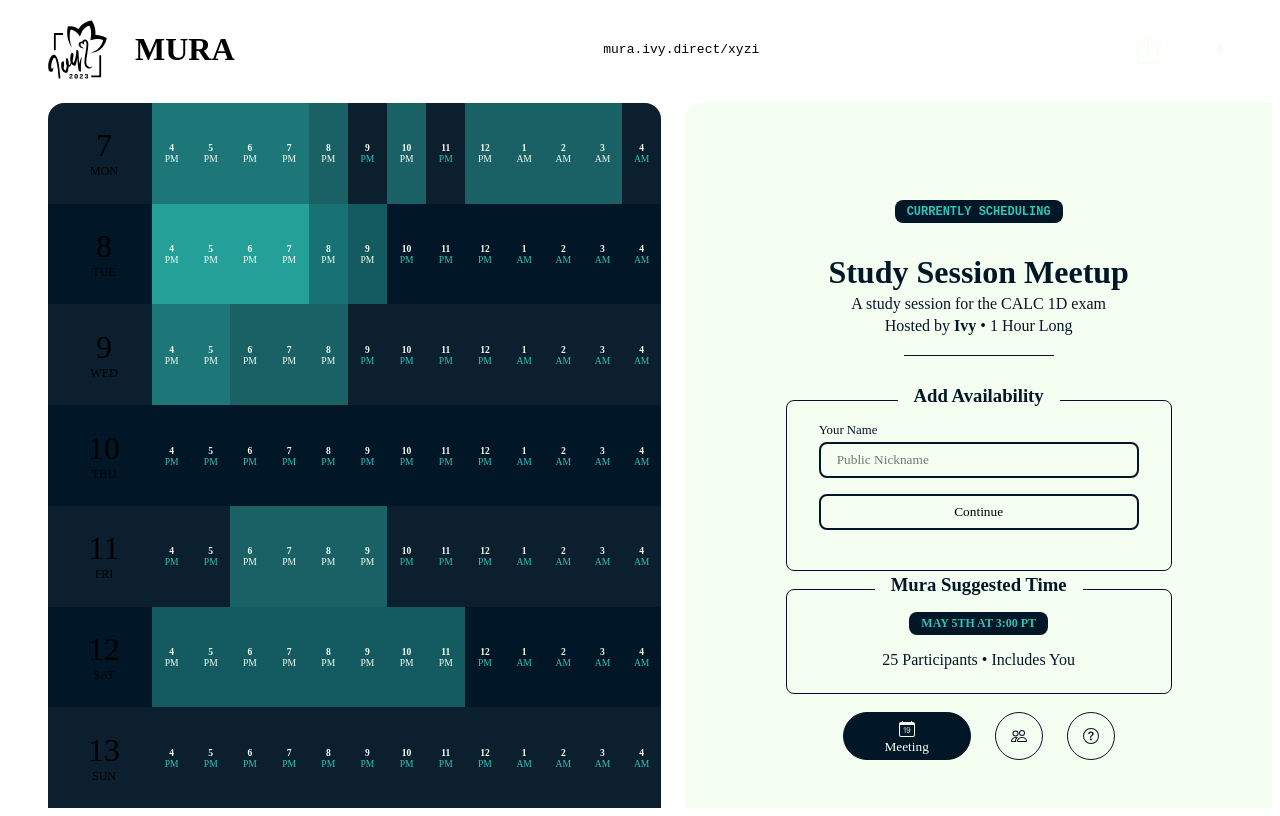
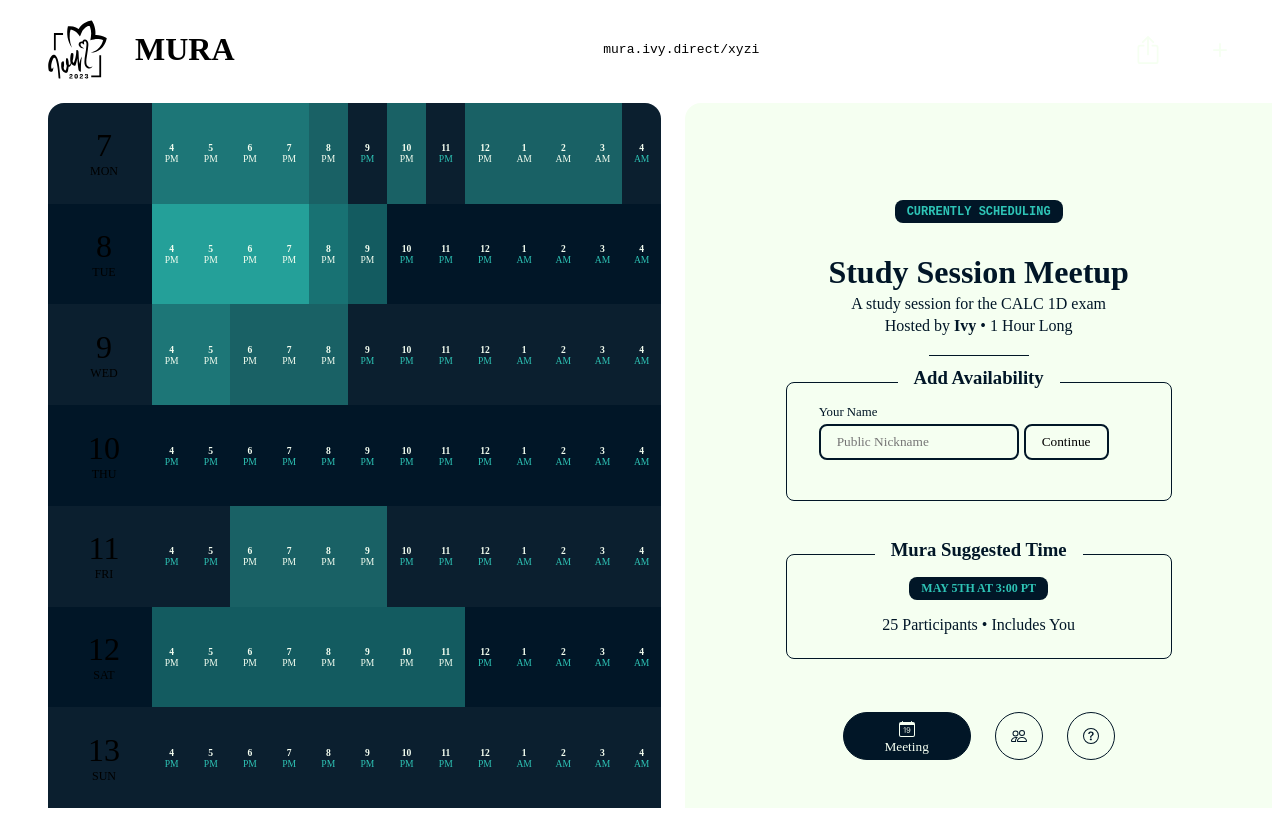
Before and after one commit to ivynya/mura, a SvelteKit app: page / in a window 1280 px wide. Built offline with nearby package versions, Linux system fonts and the light colour scheme; no server answers; a web font is replaced by a local one.

Commit message:
feat: bind page with view

```diff
--- a/src/routes/InfoBar.svelte
+++ b/src/routes/InfoBar.svelte
@@ -4,18 +4,22 @@
   import type { Mura } from "../lib/mura";
 
   export let mura: Mura;
+  let activePage: "meeting" | "participants" | "help" = "meeting";
 </script>
 
 <div class="info-bar">
   <InfoHeader {mura} />
-  <br><br>
+  <br>
+  {#if activePage === "meeting"}
   <div class="login">
     <h3>Add Availability</h3>
-    <label for="name">
-      <span>Your Name</span>
-      <input id="name" type="text" placeholder="Public Nickname">
-    </label>
-    <button>Continue</button>
+    <div>
+      <label for="name">
+        <span>Your Name</span>
+        <input id="name" type="text" placeholder="Public Nickname">
+      </label>
+      <button>Continue</button>
+    </div>
   </div>
   <span class="spacer"></span>
   <div class="suggested-time">
@@ -23,8 +27,13 @@
     <p class="tag"><b>May 5th at 3:00 PT</b></p>
     <p>25 Participants • Includes You</p>
   </div>
-  <br>
-  <InfoNav />
+  {/if}
+  {#if activePage === "participants"}
+  {/if}
+  {#if activePage === "help"}
+  {/if}
+  <span class="spacer"></span>
+  <InfoNav bind:activePage />
 </div>
 
 <style lang="scss">
@@ -56,6 +65,13 @@
     }
 
     .login {
+      > div {
+        display: flex;
+        align-items: flex-end;
+        column-gap: 5px;
+        width: 100%;
+      }
+
       label {
         display: flex;
         flex-direction: column;
@@ -76,7 +92,6 @@
 
         margin-bottom: 1rem;
         padding: 0.5rem 1rem;
-        width: 100%;
       }
 
       input:focus {
--- a/src/routes/InfoHeader.svelte
+++ b/src/routes/InfoHeader.svelte
@@ -40,7 +40,7 @@
     hr {
       border: 0;
       border-top: 1px solid #011627;
-      max-width: 150px;
+      max-width: 100px;
       margin-top: 1rem;
       flex: 1 1;
       width: 100%;
```
